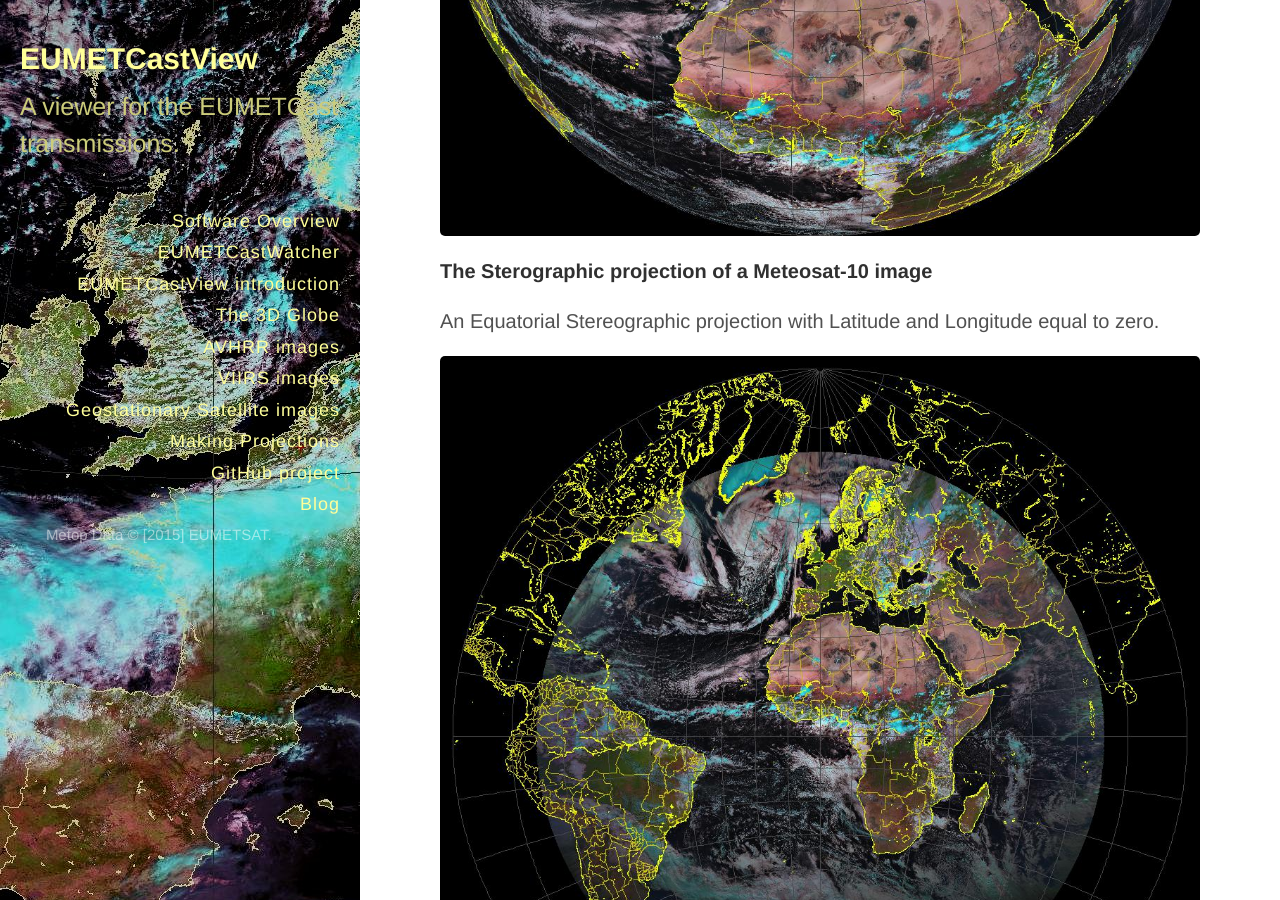
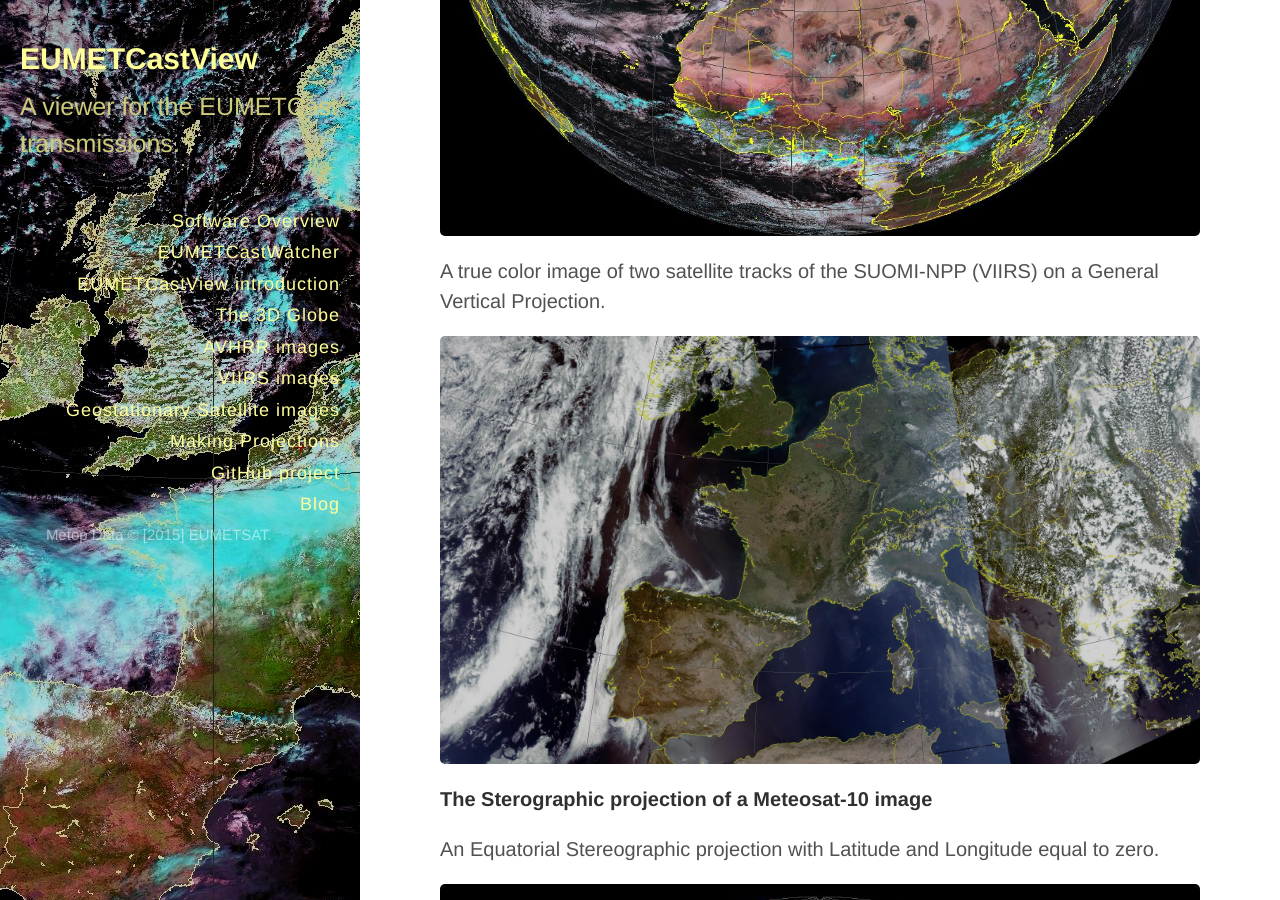
Before and after one commit to hvanruys/hvanruys.github.io, a Jekyll site: the page built from projections.md, in a window 1280 px wide and 900 px high, scrolled down 3194 px. Built offline with Jekyll 4.4.1, drawn with Linux system fonts in a browser that asks for light colours; Markdown is read by kramdown in place of the engine named in the settings.

Commit message:
update projections.md

```diff
--- a/projections.md
+++ b/projections.md
@@ -37,6 +37,10 @@ The projection was made with center coordinate values equal to my Home coordinat
 
 ![_config.yml](/images/Projection_MET-10_GVP.jpg)
 
+A true color image of two satellite tracks of the SUOMI-NPP (VIIRS) on a General Vertical Projection.
+
+![_config.yml](/images/VIIRS_projection_gvp.jpg)
+
 **The Sterographic projection of a Meteosat-10 image**
 
 An Equatorial Stereographic projection with Latitude and Longitude equal to zero.
```
